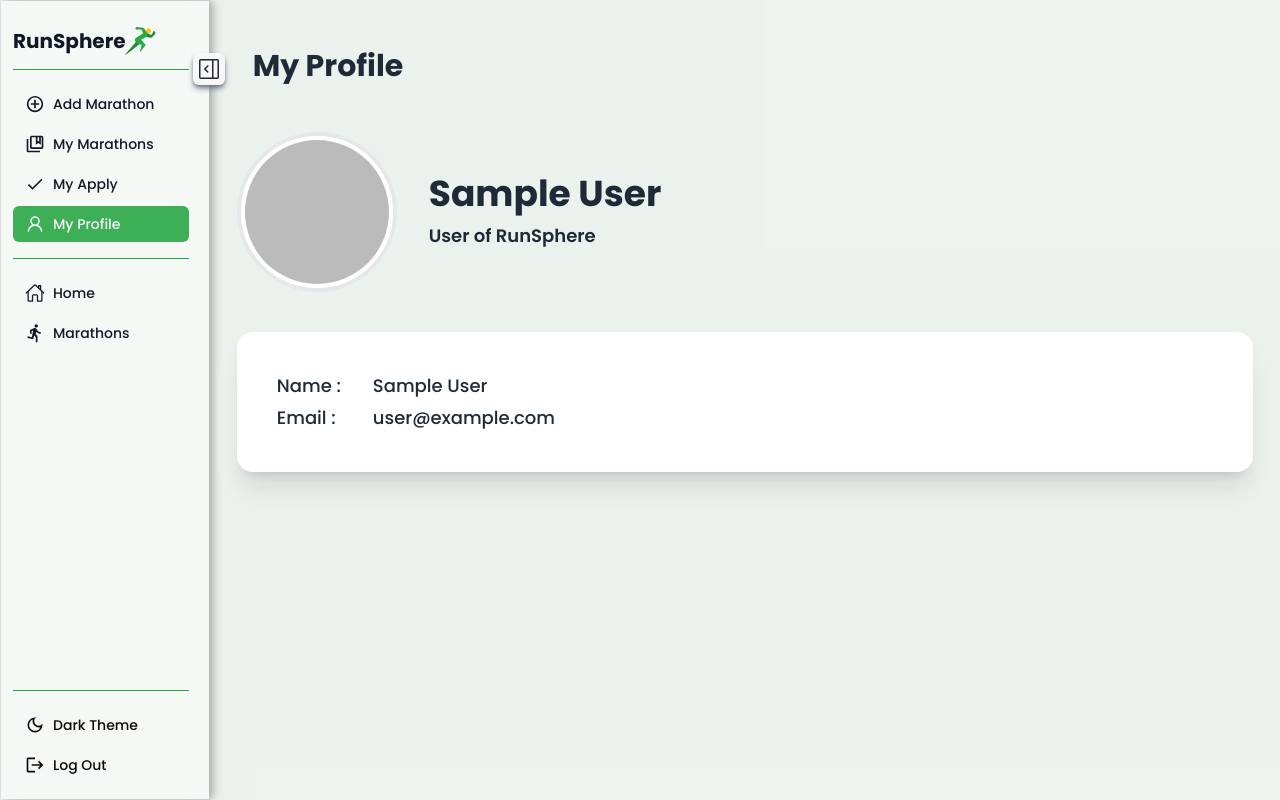
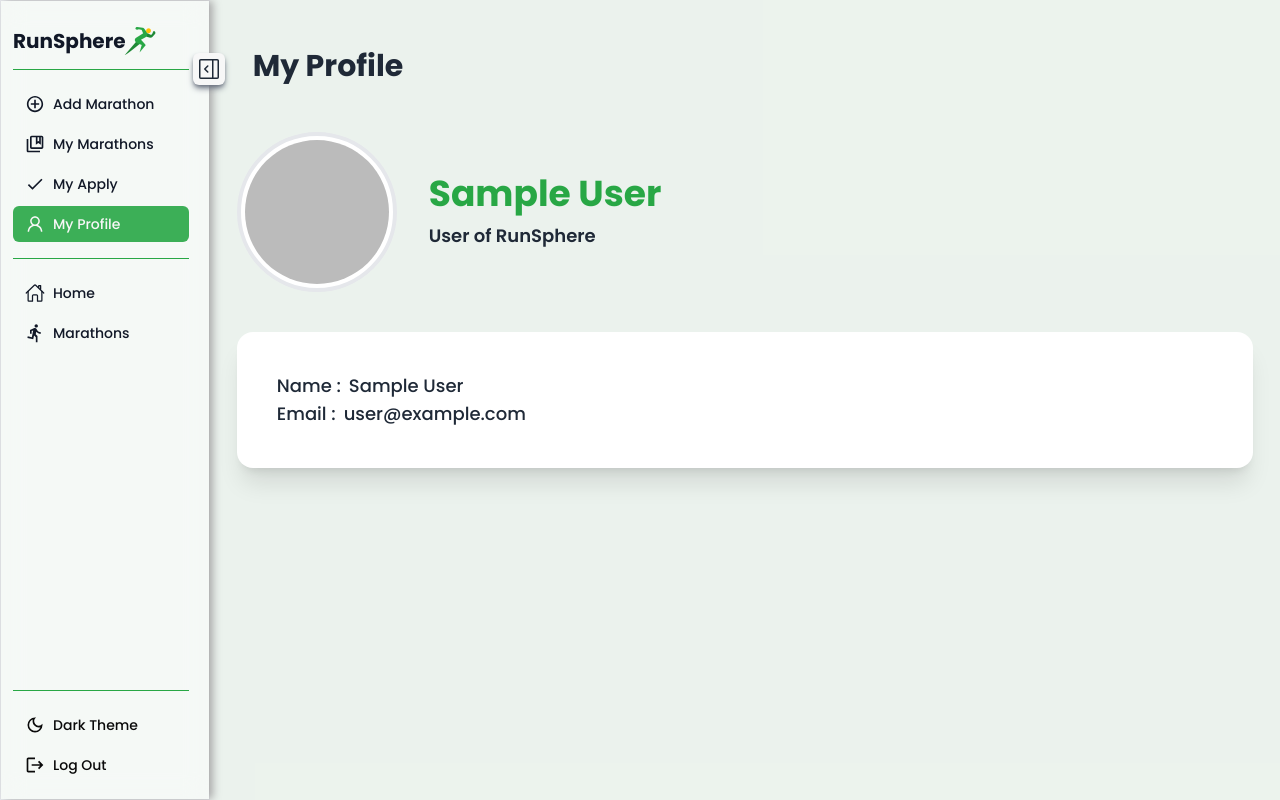
Before and after one commit to rumon3-1416/Marathon-Client-nph-b10a11, a React (Vite) app: page /dashboard/profile in a window 1280 px wide. Built offline with nearby package versions, Linux system fonts and the light colour scheme; no server answers; sample sign-in values are in the browser's storage.

Commit message:
Updated: Profile Updated

```diff
--- a/src/Pages/Dashboard/Pages/Profile/Profile.jsx
+++ b/src/Pages/Dashboard/Pages/Profile/Profile.jsx
@@ -27,9 +27,7 @@ const Profile = () => {
           />
 
           <div className="">
-            <p className="text-skyBlue text-4xl font-bold">
-              {user?.displayName}
-            </p>
+            <p className="text-green text-4xl font-bold">{user?.displayName}</p>
             <p
               className={`text-lg font-semibold mt-2 ${
                 darkTheme && 'text-gray-200'
@@ -45,11 +43,15 @@ const Profile = () => {
             darkTheme ? 'bg-dark5 text-gray-100' : 'bg-white'
           } p-10 mt-10 rounded-2xl shadow-xl`}
         >
-          <div className="text-left text-lg font-medium w-fit grid grid-cols-[1fr,_auto] gap-x-8 gap-y-1">
-            <p>Name :</p>
-            <p>{user?.displayName}</p>
-            <p>Email :</p>
-            <p>{user?.email}</p>
+          <div className="text-left text-lg font-medium overflow-hidden">
+            <div className="flex flex-wrap gap-2">
+              <p className="text-nowrap">Name :</p>
+              <p>{user?.displayName}</p>
+            </div>
+            <div className="flex flex-wrap gap-2">
+              <p className="text-nowrap">Email :</p>
+              <p className="text-wrap">{user?.email}</p>
+            </div>
           </div>
         </div>
       </div>
```
